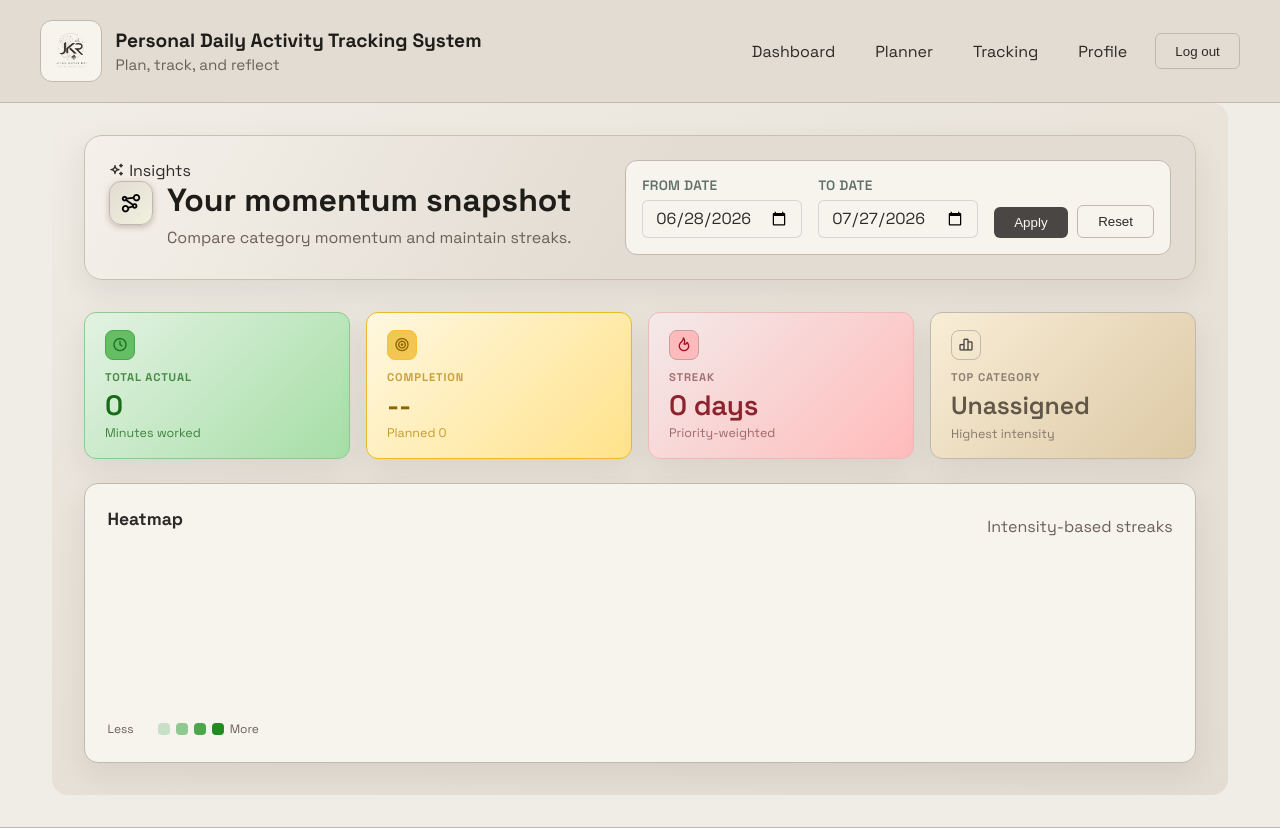
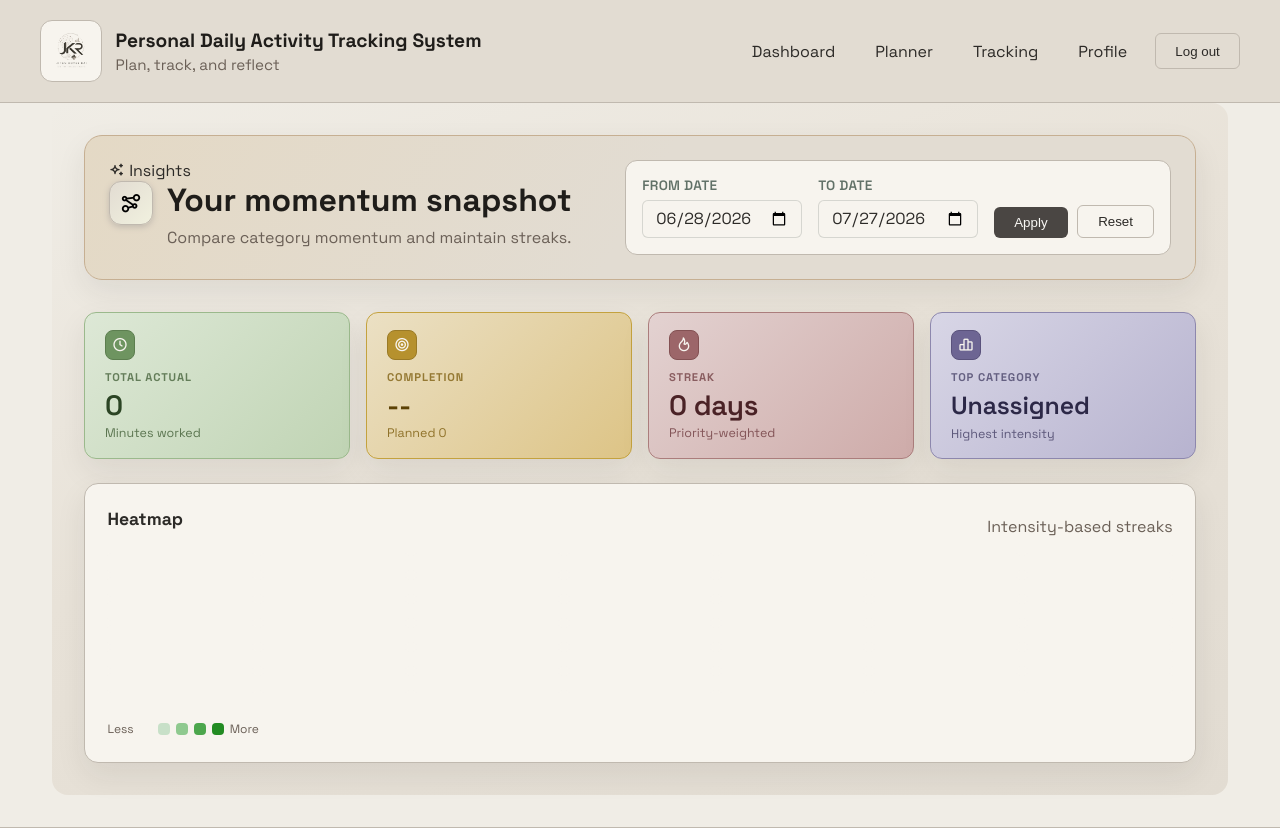
Before and after one commit to Jitenrai21/Personal_Daily_Activity_Tracking_System, a Django app: page /dashboard/ in a window 1280 px wide. Shown: the top 828 px of the page. Run offline with Django 5.2, Linux system fonts and the light colour scheme; the visitor is signed in with stand-in values (Sample User, id 1); data comes from the database, SQL or seed files in the repository; data that the repository does not hold is empty; some libraries are stand-ins or nearby versions.

Commit message:
UI enhancements

```diff
--- a/templates/analytics/dashboard.html
+++ b/templates/analytics/dashboard.html
@@ -79,8 +79,8 @@
       align-items: flex-start;
       gap: 2rem;
       flex-wrap: wrap;
-      background: linear-gradient(120deg, #f5f1ea 0%, #e2dcd2 50%, #e2dcd2 100%);
-      border-color: #cdbfae;
+      background: linear-gradient(120deg, #e4d9c5 0%, #e2dcd2 50%, #e2dcd2 100%);
+      border-color: #c6af92;
     }
 
     .dashboard-filters {
@@ -228,44 +228,50 @@
     }
 
     /* Forest green — actual / done output (matches "Actual" bar gradient) */
+    /* Muted, shaded toward the app's warm-neutral surface, rather
+       than a bright mint tint. */
     .kpi-card--teal {
-      background: linear-gradient(135deg, #e3f2e3 0%, #a6dea6 100%);
-      border-color: #8fc98f;
+      background: linear-gradient(135deg, #dde8d6 0%, #c0d4b4 100%);
+      border-color: #9bb98c;
     }
-    .kpi-card--teal .kpi-label { color: #1a6b1a; }   /* mid-green  */
-    .kpi-card--teal .kpi-value { color: #176c17; }   /* deep green — highest contrast */
-    .kpi-card--teal .kpi-foot  { color: #1a6b1a; }   /* mid-green — recedes */
-    .kpi-card--teal .kpi-icon  { background: #64bf64; border-color: #4ca64c; color: #1F6B1F; }
+    .kpi-card--teal .kpi-label { color: #3f5c34; }   /* muted mid-green  */
+    .kpi-card--teal .kpi-value { color: #2b4424; }   /* deep, shaded green */
+    .kpi-card--teal .kpi-foot  { color: #3f5c34; }   /* muted mid-green — recedes */
+    .kpi-card--teal .kpi-icon  { background: #6e9460; border-color: #5c7e4f; color: #f7f4ee; }
 
     /* Amber-yellow — planned targets / completion (matches "Planned" bar gradient) */
+    /* Muted ochre tones instead of a bright yellow tint. */
     .kpi-card--amber {
-      background: linear-gradient(135deg, #fff8e1 0%, #ffe28a 100%);
-      border-color: #e6bb2c;
+      background: linear-gradient(135deg, #ebe0c4 0%, #ddc486 100%);
+      border-color: #c4a23e;
     }
-    .kpi-card--amber .kpi-label { color: #b8860b; }  /* mid-amber */
-    .kpi-card--amber .kpi-value { color: #8a6500; }  /* deep amber — richest tone */
-    .kpi-card--amber .kpi-foot  { color: #b8860b; }  /* mid-amber — recedes */
-    .kpi-card--amber .kpi-icon  { background: #f3c552; border-color: #fbc02d; color: #8a6500; }
+    .kpi-card--amber .kpi-label { color: #7a5a0a; }  /* muted mid-amber */
+    .kpi-card--amber .kpi-value { color: #5c4205; }  /* deep, shaded amber */
+    .kpi-card--amber .kpi-foot  { color: #7a5a0a; }  /* muted mid-amber — recedes */
+    .kpi-card--amber .kpi-icon  { background: #b6912e; border-color: #9a7a26; color: #f7f4ee; }
 
     /* Mauve — streaks / momentum */
+    /* Muted, shaded mauve instead of a bright pink tint. */
     .kpi-card--purple {
-      background: linear-gradient(135deg, #f3eae9 0%, #FFBBBB 100%);
-      border-color: #eeb9bb;
+      background: linear-gradient(135deg, #e3d2d1 0%, #ceaba9 100%);
+      border-color: #ab7d7c;
     }
-    .kpi-card--purple .kpi-label { color: #8a4d52; }  /* mid-mauve */
-    .kpi-card--purple .kpi-value { color: #8b242e; }  /* deep mauve — max contrast */
-    .kpi-card--purple .kpi-foot  { color: #8a4d52; }  /* mid-mauve — recedes */
-    .kpi-card--purple .kpi-icon  { background: #FFBBBB; border-color: #c79fa1; color: #a50d1c; }
+    .kpi-card--purple .kpi-label { color: #6e3a3e; }  /* muted mid-mauve */
+    .kpi-card--purple .kpi-value { color: #4a2226; }  /* deep, shaded mauve */
+    .kpi-card--purple .kpi-foot  { color: #6e3a3e; }  /* muted mid-mauve — recedes */
+    .kpi-card--purple .kpi-icon  { background: #9c6669; border-color: #835153; color: #f7f4ee; }
 
     /* Neutral — descriptive / top category */
+    /* Muted bluish-lavender, shaded to match the same dark-leaning
+       saturation as the green/amber/mauve cards. */
     .kpi-card--neutral {
-      background: linear-gradient(135deg, #f8edd6 0%, #ddc9a5 100%);
-      border-color: var(--border-color, #c0b9af);
+      background: linear-gradient(135deg, #d8d6e6 0%, #b7b3cf 100%);
+      border-color: #8d87ad;
     }
-    .kpi-card--neutral .kpi-label { color: #6b6057; }
-    .kpi-card--neutral .kpi-value { color: #615749; }
-    .kpi-card--neutral .kpi-foot  { color: #6b6057; }
-    .kpi-card--neutral .kpi-icon  { background: ddc9a5; border-color: var(--border-color, #c0b9af); color: var(--cta-color, #4a4643); }
+    .kpi-card--neutral .kpi-label { color: #423d63; }   /* muted mid-lavender */
+    .kpi-card--neutral .kpi-value { color: #2c2847; }   /* deep, shaded lavender */
+    .kpi-card--neutral .kpi-foot  { color: #423d63; }   /* muted mid-lavender — recedes */
+    .kpi-card--neutral .kpi-icon  { background: #6d6593; border-color: #5a527c; color: #f7f4ee; }
 
     /* Typography inside KPI cards */
     .kpi-label {
@@ -312,7 +318,7 @@
     .kpi-progress-fill {
       height: 100%;
       border-radius: 3px;
-      background: #fbc02d;
+      background: #be8e15;
       max-width: 100%;
       transition: width 0.4s ease;
     }
@@ -332,13 +338,13 @@
 
     /* Active streak → amber */
     .streak-badge--active {
-      background: #FFBBBB;
-      border-color: #FA0001;
-      color: #633806;
+      background: #ebe0c4;
+      border-color: #c4a23e;
+      color: #9c6669;
     }
 
     .streak-badge--active .ti {
-      color: #FA0001;
+      color: #9c6669;
       font-size: 14px;
     }
 
```
